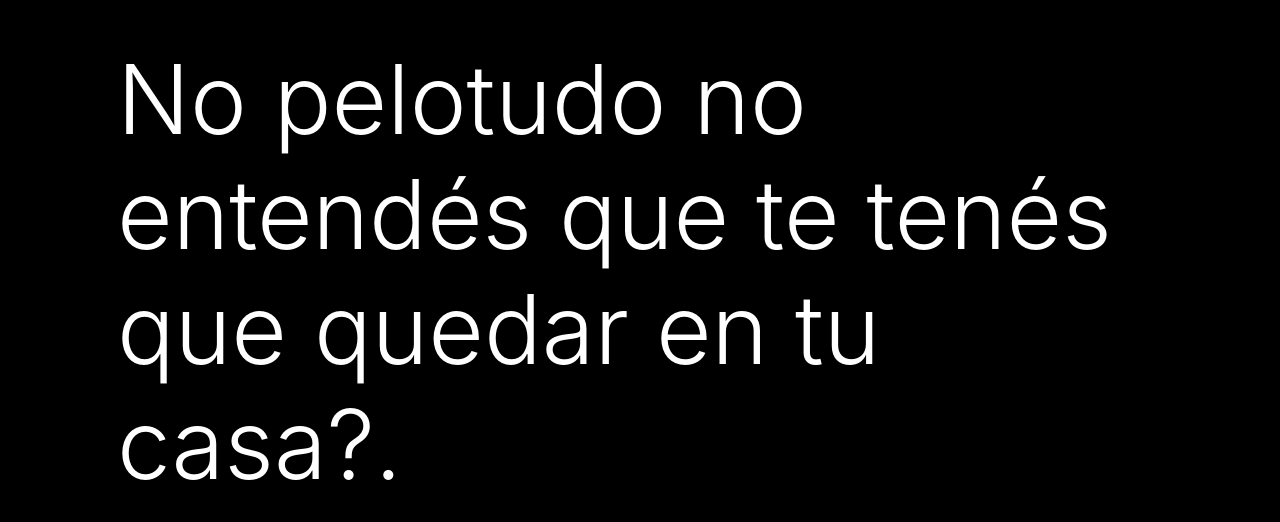
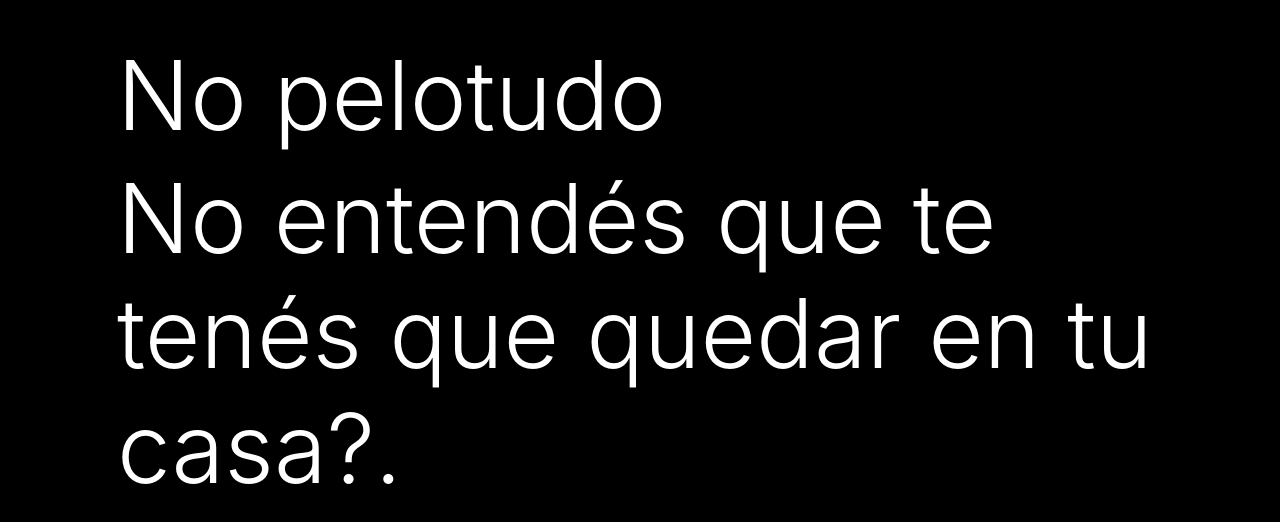
Before and after one commit to dpetrocelli/puedosalirdecasa, a plain HTML site: page index.html in a window 1280 px wide. Shown: the part 124-646 px from the top of the page. Drawn offline with nearby package versions, Linux system fonts and the light colour scheme.

Commit message:
Update index.html

```diff
--- a/index.html
+++ b/index.html
@@ -7,7 +7,7 @@
     <meta name="author" content="puedosalirdecasaweb@gmail.com">
     <link rel="stylesheet" href="https://stackpath.bootstrapcdn.com/bootstrap/4.4.1/css/bootstrap.min.css" integrity="sha384-Vkoo8x4CGsO3+Hhxv8T/Q5PaXtkKtu6ug5TOeNV6gBiFeWPGFN9MuhOf23Q9Ifjh" crossorigin="anonymous">
 
-    <!-- Gracias, Alejandro-->
+
     <title>¿Puedo salir de casa?</title>
   </head>
 
@@ -15,7 +15,8 @@
   <body style="background-color: #000; color:#fff; height:100%;">
     <div class="container h-100 d-flex justify-content-center">
         <div class="d-flex flex-column jumbotron my-auto" style="background-color: #000; color:#fff;">
-          <h1 class="display-1">No pelotudo no entendés que te tenés que quedar en tu casa?.</h1>
+          <h1 class="display-1">No pelotudo </h1>
+          <h2 class="display-1"> No entendés que te tenés que quedar en tu casa?.</h2>
         </div>
     </div>
   </body>
```
